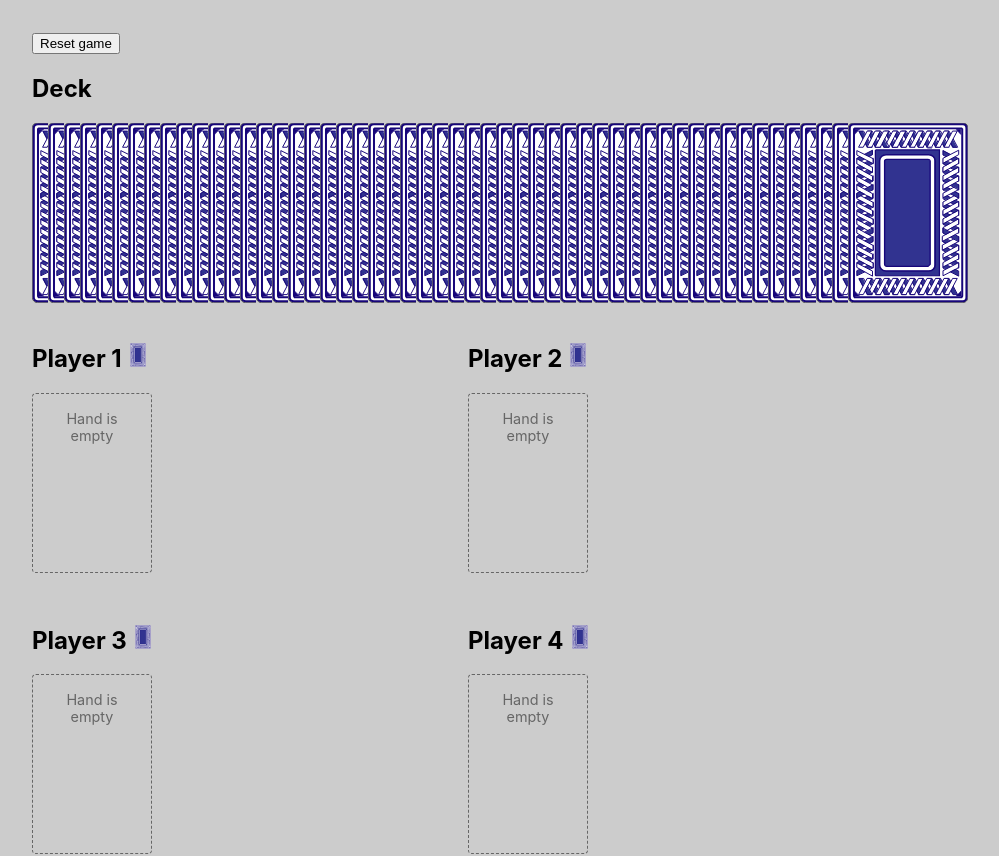
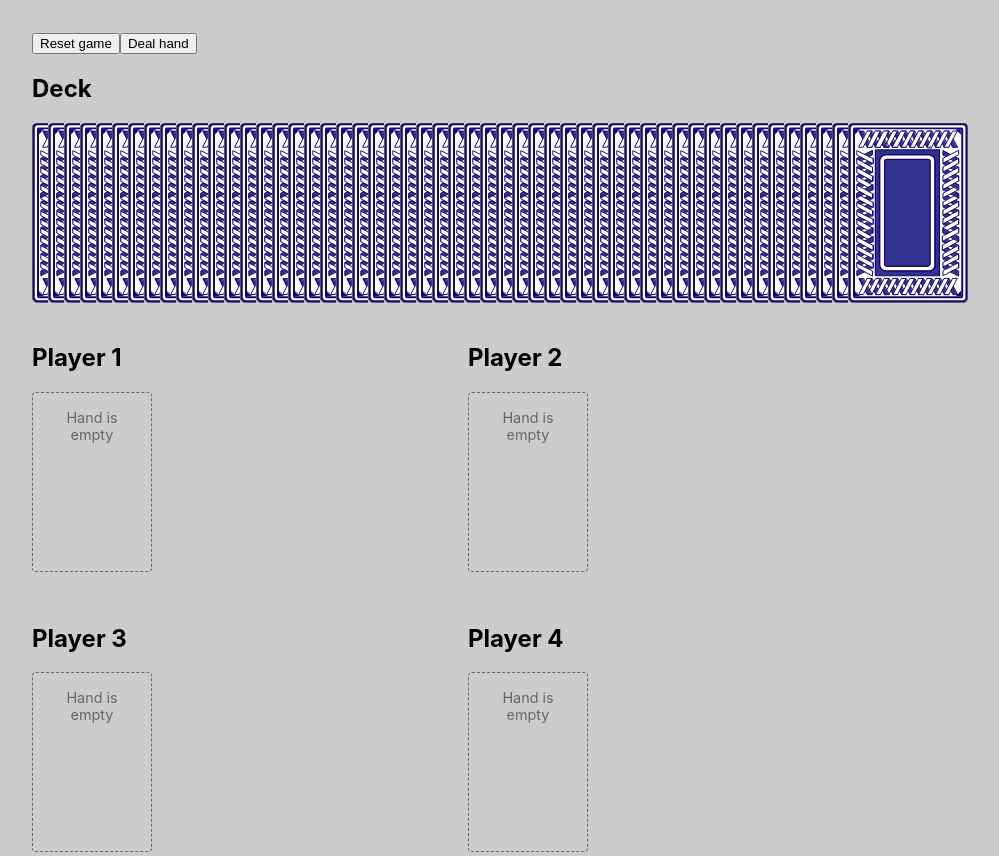
Before and after one commit to davidpounds/cards, a React (Create React App) app: page / in a window 1280 px wide. Shown: the top 856 px of the page, without its empty margins (0-999 px from the left). Built offline with nearby package versions, Linux system fonts and the light colour scheme; the HTML template or start-up script is replaced by a standard one.

Commit message:
Adds a GameControls component and moves dealing to there

```diff
--- a/src/App.js
+++ b/src/App.js
@@ -1,8 +1,6 @@
-import { useDispatch } from 'react-redux';
-import { resetGame } from './store/actions';
-
 import './App.css';
 import CONFIG from './data/config';
+import GameControls from './components/GameControls';
 import AvailableCards from './components/AvailableCards';
 import Players from './components/Players';
 import InPlay from './components/InPlay';
@@ -10,18 +8,9 @@ import PlayedCards from './components/PlayedCards';
 import SvgInlineSprite from './components/SvgInline';
 
 function App() {
-
-  const dispatch = useDispatch();
-
-  const reset = () => {
-    dispatch(resetGame());
-  }
-
   return (
     <main className="app" style={{ '--card-width': CONFIG.CARD_WIDTH, '--card-height': CONFIG.CARD_HEIGHT }}>
-      <div>
-        <button onClick={reset}>Reset game</button>
-      </div>
+      <GameControls />
       <AvailableCards />
       <Players />
       <InPlay />
--- /dev/null
+++ b/src/components/GameControls.jsx
@@ -0,0 +1,27 @@
+import CONFIG from '../data/config';
+import { useDispatch, useSelector } from 'react-redux';
+import { resetGame, dealHand } from '../store/actions';
+import { getPlayers, getAvailableCards } from '../store/selectors';
+
+const GameControls = props => {
+
+  const players = useSelector(getPlayers);
+  const availableCards = useSelector(getAvailableCards);
+  const dispatch = useDispatch();
+
+  const reset = () => {
+    dispatch(resetGame());
+  }
+
+  const dealHandler = () => {
+    const numberOfCards = Math.floor(CONFIG.CARDS_IN_DECK / players.length);
+    dispatch(dealHand(players, numberOfCards, availableCards));
+  };
+
+  return <div>
+    <button onClick={reset}>Reset game</button>
+    <button onClick={dealHandler} disabled={availableCards.length === 0}>Deal hand</button>
+  </div>;
+}
+
+export default GameControls;
--- a/src/components/Hand.jsx
+++ b/src/components/Hand.jsx
@@ -1,21 +1,16 @@
 import './Hand.css';
-import CONFIG from '../data/config';
 import { useSelector, useDispatch } from 'react-redux';
-import { getPlayerCards, getInPlayCards, getAvailableCards } from '../store/selectors';
-import { addCardToInPlay, dealHand } from '../store/actions';
+import { getPlayerCards, getInPlayCards } from '../store/selectors';
+import { addCardToInPlay } from '../store/actions';
 
 import Card from './Card';
 
 const Hand = props => {
-  const { player, noOfPlayers } = props;
+  const { player } = props;
   const dispatch = useDispatch();
-  const unassigned = useSelector(getAvailableCards);
   const hand = useSelector(getPlayerCards(player));
   const inPlay = useSelector(getInPlayCards);
   const canPlay = inPlay.find(card => card.player === player) === undefined;
-  const equalCardsPerPlayer = (CONFIG.CARDS_IN_DECK % noOfPlayers) === 0;
-  const cardsPerPlayer = CONFIG.CARDS_IN_DECK / noOfPlayers;
-  const cardsToDeal = equalCardsPerPlayer ? cardsPerPlayer : Math.floor(cardsPerPlayer); // TODO - decide how to deal with extra cards
 
   const addToInPlay = card => () => {
     if (canPlay) {
@@ -23,14 +18,9 @@ const Hand = props => {
     }
   };
 
-  const dealHandHandler = () => {
-    dispatch(dealHand(player, cardsToDeal, unassigned));
-  }
-
   return <section className="player">
     <h2>
       {player}
-      {hand?.length === 0 && <button className="btn-deal" title="Deal hand" onClick={dealHandHandler}><Deal /></button>}
       {hand?.length > 0 && canPlay && <Waiting />}
       {hand?.length > 0 && !canPlay && <Played />}
     </h2>
@@ -48,6 +38,5 @@ const Hand = props => {
 
 const Waiting = () => <svg className="icon"><use href="#waiting" /></svg>;
 const Played = () => <svg className="icon"><use href="#tick" /></svg>;
-const Deal = () => <svg className="icon deal-icon"><use href="#back" /></svg>;
 
 export default Hand;
--- a/src/store/actions.js
+++ b/src/store/actions.js
@@ -7,10 +7,10 @@ export const addCardToInPlay = card => ({
   },
 });
 
-export const dealHand = (player, numberOfCards, availableCards) => ({
+export const dealHand = (players, numberOfCards, availableCards) => ({
   type: ACTIONS.DEAL_HAND,
   data: {
-    player,
+    players,
     numberOfCards,
     availableCards,
   },
--- a/src/store/reducers.js
+++ b/src/store/reducers.js
@@ -36,10 +36,13 @@ const addCardToInPlay = (state, data) => {
 };
 
 const dealHand = (state, data) => {
-  const { availableCards, numberOfCards, player } = data;
-  if (availableCards.length >= numberOfCards) {
-    availableCards.slice(0, numberOfCards).forEach(card => {
-      card.player = player;
+  const { availableCards, numberOfCards, players } = data;
+  const numberOfPlayers = players.length;
+  const numberOfCardsToDeal = numberOfCards * numberOfPlayers;
+  if (availableCards.length >= numberOfCardsToDeal) {
+    [...new Array(numberOfCardsToDeal).keys()].forEach(i => {
+      const playerIndex = Math.floor(i / numberOfCards);
+      availableCards[i].player = players[playerIndex];
     });
   }
   return {
```
